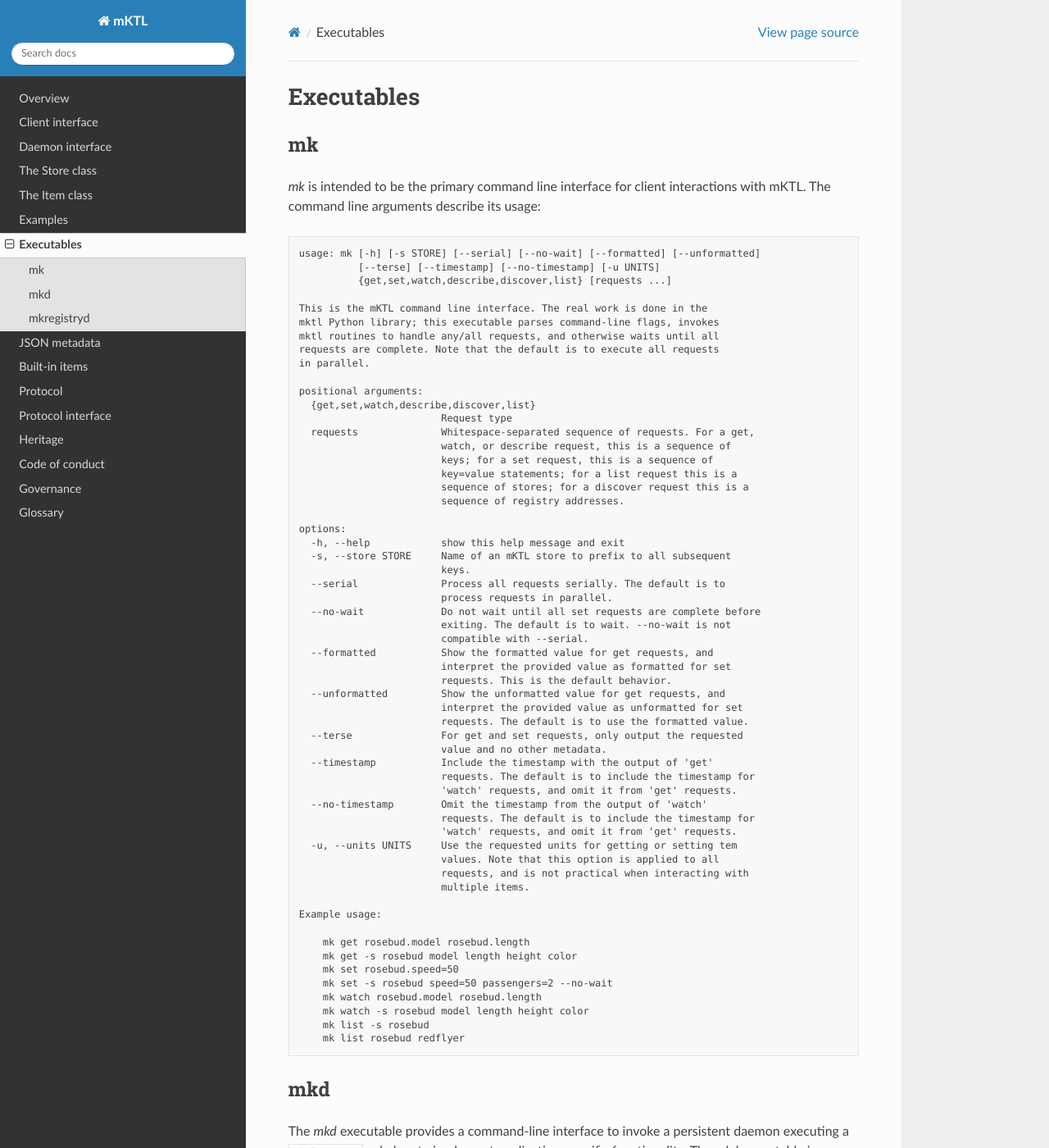
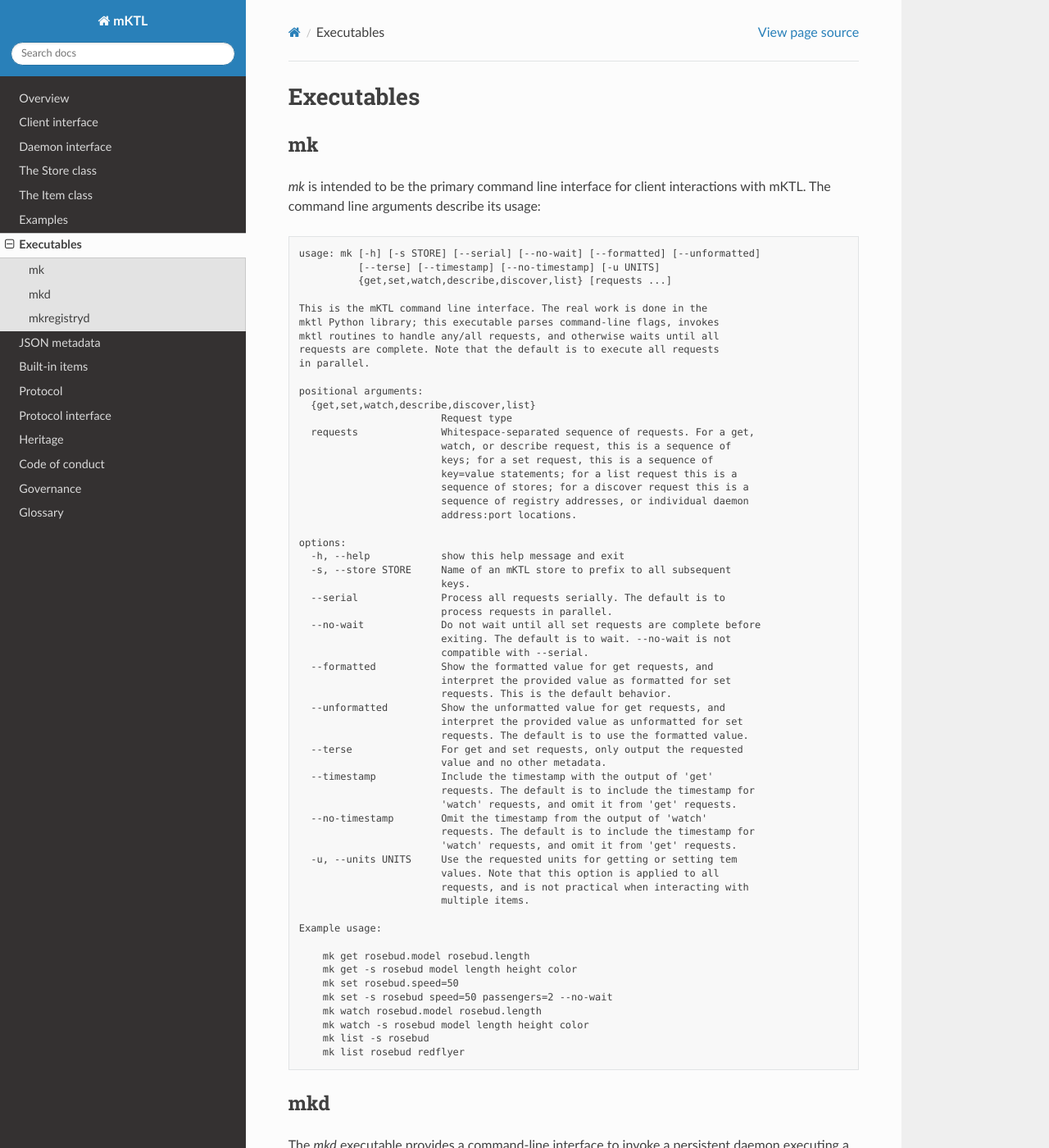
Before and after one commit to KeckObservatory/mKTL, a Sphinx documentation site: the page built from doc/executables.rst, in a window 1280 px wide and 1400 px high. Shown: the whole window at 82% size. Built offline with Sphinx 7.4.7 and the Read the Docs theme 3.1.0, drawn with Linux system fonts in a browser that asks for light colours.

Commit message:
Updated to reflect additional discovery possibilities.

```diff
--- a/doc/mk.txt
+++ b/doc/mk.txt
@@ -16,7 +16,8 @@ positional arguments:
                         keys; for a set request, this is a sequence of
                         key=value statements; for a list request this is a
                         sequence of stores; for a discover request this is a
-                        sequence of registry addresses.
+                        sequence of registry addresses, or individual daemon
+                        address:port locations.
 
 options:
   -h, --help            show this help message and exit
```
